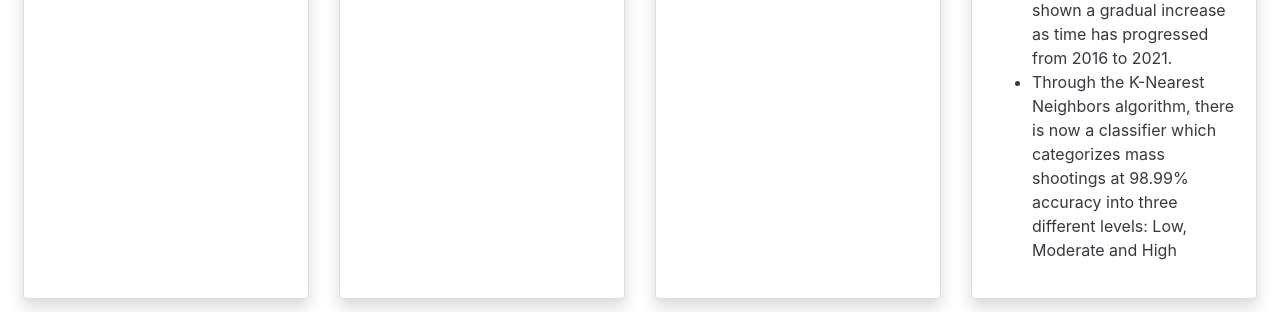
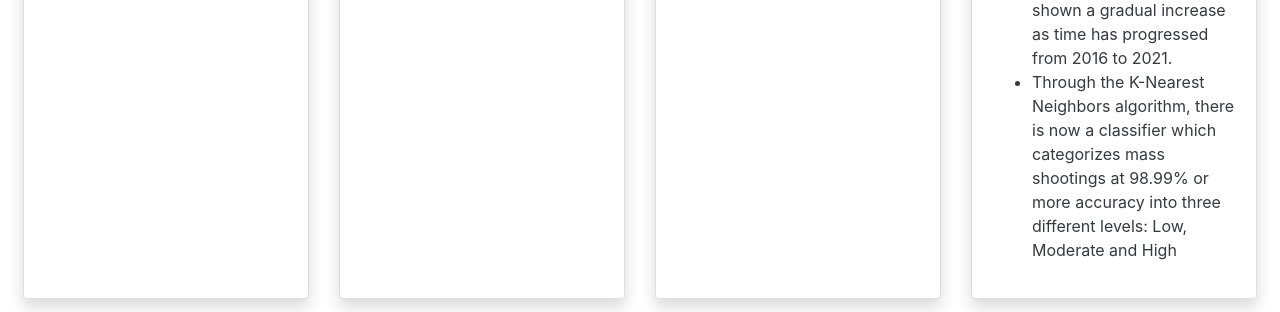
Before and after one commit to srinichrocks/Personal-Website, a Next.js app: page /projects in a window 1280 px wide. Shown: the part 785-1097 px from the top of the page. Built offline with nearby package versions, Linux system fonts and the light colour scheme.

Commit message:
minor percentage change

```diff
--- a/src/pages/projects.js
+++ b/src/pages/projects.js
@@ -153,7 +153,7 @@ export default function Projects() {
                     <ul>
                       <p>Key Findings:</p>
                       <li>Through linear regression modeling, the number of casualties, death and injuries, in each individual mass shooting have shown a gradual increase as time has progressed from 2016 to 2021.</li>
-                      <li>Through the K-Nearest Neighbors algorithm, there is now a classifier which categorizes mass shootings at 98.99% accuracy into three different levels: Low, Moderate and High</li>
+                      <li>Through the K-Nearest Neighbors algorithm, there is now a classifier which categorizes mass shootings at 98.99% or more accuracy into three different levels: Low, Moderate and High</li>
                     </ul>
                   </section>
                   </div>
```
